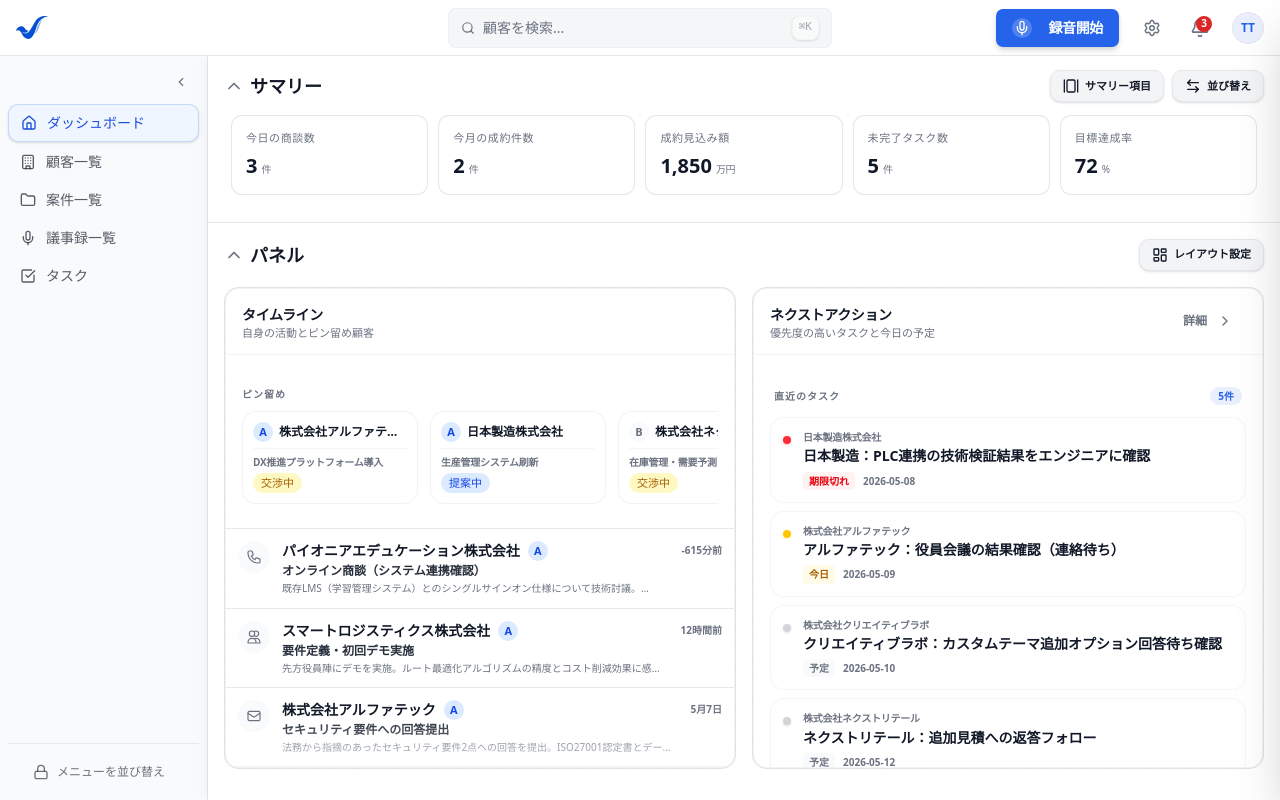
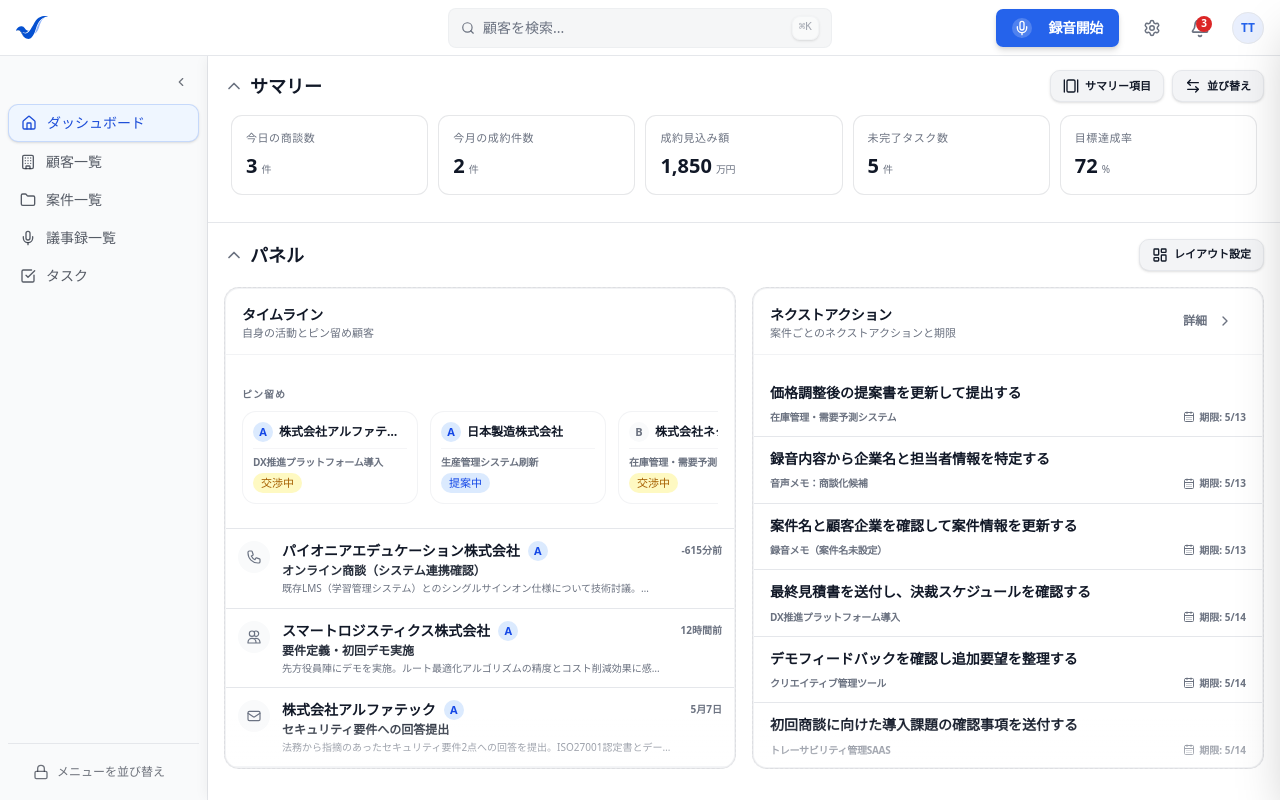
Before and after one commit to aswell-natura/show-nin-frontend, a React (Vite) app: page /login in a window 1280 px wide. Both pictures are taken after a click on the button 377 px from the left and 448 px from the top of the page. Built offline with nearby package versions, Linux system fonts and the light colour scheme.

Commit message:
refactor: migrate PlayerNextActions widget to display project next actions and remove unused stats from dashboard widgets

```diff
--- a/src/components/dashboard/widgets/ManagerAtRisk.tsx
+++ b/src/components/dashboard/widgets/ManagerAtRisk.tsx
@@ -35,9 +35,6 @@ export default function ManagerAtRisk() {
           <ChevronRight className="ml-1 h-3.5 w-3.5" />
         </Button>
       }
-      stats={[
-        { label: 'リスク案件', value: staleProjects.length, unit: '件', valueClassName: 'text-red-600', className: 'bg-red-50/50 border-red-100' },
-      ]}
       items={staleProjects}
       keyExtractor={(p) => p.id}
       emptyMessage="要フォロー案件はありません"
--- a/src/components/dashboard/widgets/PlayerBudgetOverview.tsx
+++ b/src/components/dashboard/widgets/PlayerBudgetOverview.tsx
@@ -33,11 +33,6 @@ export default function PlayerBudgetOverview() {
           <ChevronRight className="ml-1 h-3.5 w-3.5" />
         </Button>
       }
-      stats={[
-        { label: '配分予算', value: (targetAmount / 10000).toLocaleString(), unit: '万円' },
-        { label: '成約実績', value: (closedAmount / 10000).toLocaleString(), unit: '万円' },
-        { label: '見込み率', value: projectedProgress, unit: '%', valueClassName: 'text-blue-600', className: 'bg-blue-50/50 border-blue-100' },
-      ]}
       items={myProjects}
       keyExtractor={(p) => p.id}
       maxItems={5}
--- a/src/components/dashboard/widgets/PlayerNextActions.tsx
+++ b/src/components/dashboard/widgets/PlayerNextActions.tsx
@@ -1,95 +1,73 @@
-import { useAuth } from '../../../context/AuthContext'
-import { useDataStore } from '../../../context/DataStoreContext'
-import { WidgetCard } from '../shared/WidgetCard'
-import { Button } from '@/components/ui/button'
-import { useNavigate } from 'react-router-dom'
-import { cn } from '@/lib/utils'
+import { useAuth } from "../../../context/AuthContext";
+import { useDataStore } from "../../../context/DataStoreContext";
+import { StandardWidget } from "../shared/StandardWidget";
+import { Button } from "@/components/ui/button";
+import { useNavigate } from "react-router-dom";
+import { CalendarDays, ChevronRight } from "lucide-react";
 
-import { ChevronRight } from 'lucide-react'
-
-const todayEvents = [
-  { time: '10:00', label: 'アルファテック 最終確認MTG', color: 'bg-blue-500' },
-  { time: '13:30', label: '日本製造 技術検証レビュー', color: 'bg-muted-foreground/30' },
-  { time: '15:00', label: 'チームミーティング', color: 'bg-green-500' },
-]
+function formatDeadline(date?: string) {
+  if (!date) return "期限未設定";
+  return new Date(`${date}T00:00:00`).toLocaleDateString("ja-JP", {
+    month: "numeric",
+    day: "numeric",
+  });
+}
 
 export default function PlayerNextActions() {
-  const { currentUser } = useAuth()
-  const navigate = useNavigate()
-  const { tasks, customers } = useDataStore()
+  const { currentUser } = useAuth();
+  const navigate = useNavigate();
+  const { projects } = useDataStore();
 
-  const myTasks = tasks
-    .filter((t) => t.user_id === currentUser!.id && !t.is_completed)
-    .sort((a, b) => new Date(a.due_date).getTime() - new Date(b.due_date).getTime())
-
-  const referenceDate = new Date('2026-05-09').toISOString().slice(0, 10)
+  const nextActionProjects = projects
+    .filter(
+      (project) =>
+        project.user_id === currentUser!.id && project.next_action?.trim(),
+    )
+    .sort((a, b) => {
+      if (!a.next_action_date) return 1;
+      if (!b.next_action_date) return -1;
+      return a.next_action_date.localeCompare(b.next_action_date);
+    });
 
   return (
-    <WidgetCard
+    <StandardWidget
       title="ネクストアクション"
-      description="優先度の高いタスクと今日の予定"
+      description="案件ごとのネクストアクションと期限"
       action={
-        <Button variant="ghost" size="sm" onClick={() => navigate('/tasks')} className="font-bold text-muted-foreground hover:text-primary transition-colors">
+        <Button
+          variant="ghost"
+          size="sm"
+          onClick={() => navigate("/projects")}
+          className="font-bold text-muted-foreground hover:text-primary transition-colors"
+        >
           詳細
           <ChevronRight className="ml-1 h-3.5 w-3.5" />
         </Button>
       }
-    >
-      <div className="flex-1 overflow-y-auto p-4 flex flex-col gap-8 scrollbar-thin">
-        <section>
-          <div className="flex items-center justify-between mb-3 px-1">
-            <p className="text-[10px] font-bold text-muted-foreground uppercase tracking-widest">直近のタスク</p>
-            <span className="text-[10px] font-bold text-primary bg-primary/10 px-2 py-0.5 rounded-full">{myTasks.length}件</span>
+      items={nextActionProjects}
+      keyExtractor={(project) => project.id}
+      maxItems={10}
+      onSeeMore={() => navigate("/projects")}
+      emptyMessage="ネクストアクションが登録されていません"
+      renderItem={(project) => (
+        <button
+          onClick={() => navigate(`/projects/${project.id}`)}
+          className="w-full px-4 py-3 text-left hover:bg-muted/50 transition-colors group"
+        >
+          <p className="text-sm font-bold text-foreground leading-snug line-clamp-2 group-hover:text-primary transition-colors">
+            {project.next_action}
+          </p>
+          <div className="mt-2 flex items-center justify-between gap-3 text-[10px] font-bold text-muted-foreground">
+            <span className="truncate uppercase tracking-tight">
+              {project.name}
+            </span>
+            <span className="flex shrink-0 items-center gap-1">
+              <CalendarDays className="h-3 w-3" />
+              期限: {formatDeadline(project.next_action_date)}
+            </span>
           </div>
-          <div className="flex flex-col gap-2">
-            {myTasks.slice(0, 5).map((task) => {
-              const customer = customers.find((c) => c.id === task.customer_id)
-              const isOverdue = task.due_date < referenceDate
-              const isToday = task.due_date === referenceDate
-              return (
-                <div key={task.id} className="p-3 bg-muted/10 rounded-xl border border-border/40 hover:bg-muted/20 transition-colors group cursor-pointer">
-                  <div className="flex items-start gap-3">
-                    <div className={cn(
-                      "mt-1.5 w-2 h-2 rounded-full shrink-0 shadow-sm transition-transform group-hover:scale-125",
-                      isOverdue ? 'bg-red-500 shadow-red-200' : isToday ? 'bg-yellow-400 shadow-yellow-100' : 'bg-muted-foreground/30'
-                    )} />
-                    <div className="flex-1 min-w-0">
-                      <p className="text-[10px] font-bold text-muted-foreground truncate uppercase tracking-tight">{customer?.name || '顧客未指定'}</p>
-                      <p className="text-sm font-bold text-foreground mt-0.5 leading-snug group-hover:text-primary transition-colors">{task.title}</p>
-                      <div className="flex items-center gap-2 mt-1.5">
-                        <span className={cn(
-                          "text-[10px] font-bold px-1.5 py-0.5 rounded",
-                          isOverdue ? 'bg-red-50 text-red-600' : isToday ? 'bg-yellow-50 text-yellow-700' : 'bg-muted text-muted-foreground'
-                        )}>
-                          {isOverdue ? '期限切れ' : isToday ? '今日' : '予定'}
-                        </span>
-                        <span className="text-[10px] font-bold text-muted-foreground">{task.due_date}</span>
-                      </div>
-                    </div>
-                  </div>
-                </div>
-              )
-            })}
-          </div>
-        </section>
-
-        <section>
-          <div className="flex items-center justify-between mb-3 px-1">
-            <p className="text-[10px] font-bold text-muted-foreground uppercase tracking-widest">今日の予定</p>
-          </div>
-          <div className="flex flex-col gap-2">
-            {todayEvents.map((ev, i) => (
-              <div key={i} className="flex items-center gap-4 p-3 bg-background rounded-xl border border-border/40 hover:bg-muted/5 transition-colors">
-                <div className={cn("w-1 h-8 rounded-full shrink-0", ev.color)} />
-                <div className="min-w-0">
-                  <p className="text-[10px] font-bold text-muted-foreground tracking-widest">{ev.time}</p>
-                  <p className="text-sm font-bold text-foreground mt-0.5 truncate">{ev.label}</p>
-                </div>
-              </div>
-            ))}
-          </div>
-        </section>
-      </div>
-    </WidgetCard>
-  )
+        </button>
+      )}
+    />
+  );
 }
--- a/src/components/dashboard/widgets/TaskOverview.tsx
+++ b/src/components/dashboard/widgets/TaskOverview.tsx
@@ -9,7 +9,6 @@ export default function TaskOverview() {
   const { tasks, customers } = useDataStore()
   const referenceDate = '2026-05-09'
   const openTasks = tasks.filter((task) => !task.is_completed)
-  const overdue = openTasks.filter((task) => task.due_date < referenceDate)
 
   return (
     <StandardWidget
@@ -21,11 +20,6 @@ export default function TaskOverview() {
           <ChevronRight className="ml-1 h-3.5 w-3.5" />
         </Button>
       }
-      stats={[
-        { label: '未完了', value: openTasks.length, unit: '件' },
-        { label: '期限超過', value: overdue.length, unit: '件', valueClassName: 'text-red-600 dark:text-red-400', className: 'bg-red-50/50 dark:bg-red-900/10 border-red-100 dark:border-red-900/30' },
-        { label: '総数', value: tasks.length, unit: '件' },
-      ]}
       items={openTasks}
       keyExtractor={(t) => t.id}
       maxItems={10}
--- a/src/context/DataStoreContext.tsx
+++ b/src/context/DataStoreContext.tsx
@@ -43,6 +43,7 @@ function loadProjects() {
       ...project,
       labels: project.labels ?? seed.labels,
       next_action_date: project.next_action_date ?? seed.next_action_date,
+      next_action: project.next_action ?? seed.next_action,
     }
   })
 }
--- a/src/data/mock.ts
+++ b/src/data/mock.ts
@@ -401,6 +401,7 @@ export const mockProjects: Project[] = [
     close_date: "2026-05-31",
     labels: ["社内打ち合わせ", "重点案件"],
     next_action_date: "2026-05-14",
+    next_action: "最終見積書を送付し、決裁スケジュールを確認する",
   },
   {
     id: "proj-002",
@@ -415,6 +416,7 @@ export const mockProjects: Project[] = [
     close_date: "2026-06-30",
     labels: ["追加提案"],
     next_action_date: "2026-05-15",
+    next_action: "チャットボット追加機能のデモ日程を先方と調整する",
   },
   {
     id: "proj-003",
@@ -429,6 +431,7 @@ export const mockProjects: Project[] = [
     close_date: "2026-07-31",
     labels: ["新規案件", "技術確認"],
     next_action_date: "2026-05-16",
+    next_action: "現行システムの連携要件をヒアリングする",
   },
   {
     id: "proj-004",
@@ -457,6 +460,7 @@ export const mockProjects: Project[] = [
     close_date: "2026-05-20",
     labels: ["社内打ち合わせ", "見積調整"],
     next_action_date: "2026-05-13",
+    next_action: "価格調整後の提案書を更新して提出する",
   },
   {
     id: "proj-006",
@@ -499,6 +503,7 @@ export const mockProjects: Project[] = [
     close_date: "2026-06-30",
     labels: ["デモ後フォロー"],
     next_action_date: "2026-05-14",
+    next_action: "デモフィードバックを確認し追加要望を整理する",
   },
   {
     id: "proj-009",
@@ -527,6 +532,7 @@ export const mockProjects: Project[] = [
     close_date: "2026-12-31",
     labels: ["新規案件"],
     next_action_date: "2026-05-14",
+    next_action: "初回商談に向けた導入課題の確認事項を送付する",
   },
   {
     id: "proj-011",
@@ -612,6 +618,7 @@ export const mockProjects: Project[] = [
     source: "recording",
     labels: ["録音起票", "新規案件"],
     next_action_date: "2026-05-13",
+    next_action: "録音内容から企業名と担当者情報を特定する",
     note: "録音から自動作成。企業名が会話内で確定していないため、未紐付け案件として保留中。",
   },
   {
@@ -659,6 +666,7 @@ export const mockProjects: Project[] = [
     source: "recording",
     labels: ["録音起票", "要確認"],
     next_action_date: "2026-05-13",
+    next_action: "案件名と顧客企業を確認して案件情報を更新する",
     note: "顧客企業と案件タイトルを設定せずに録音開始したデータ。企業名と案件名の確認待ち。",
   },
   {
@@ -674,6 +682,7 @@ export const mockProjects: Project[] = [
     close_date: "2026-06-30",
     labels: ["重点案件", "見積調整"],
     next_action_date: "2026-05-15",
+    next_action: "修正版見積と導入効果試算を提出する",
   },
   {
     id: "proj-021",
@@ -688,6 +697,7 @@ export const mockProjects: Project[] = [
     close_date: "2026-08-31",
     labels: ["新規案件"],
     next_action_date: "2026-05-18",
+    next_action: "倉庫担当者向けの要件確認ミーティングを設定する",
   },
   {
     id: "proj-022",
@@ -716,6 +726,7 @@ export const mockProjects: Project[] = [
     close_date: "2026-06-15",
     labels: ["重点案件", "スピード決着"],
     next_action_date: "2026-05-14",
+    next_action: "連携API仕様への回答と契約条件を共有する",
   },
   {
     id: "proj-024",
@@ -744,6 +755,7 @@ export const mockProjects: Project[] = [
     close_date: "2026-07-15",
     labels: ["セキュリティ確認"],
     next_action_date: "2026-05-14",
+    next_action: "セキュリティチェックシートの回答を回収する",
   },
   {
     id: "proj-026",
```
Also changed, not shown: src/components/dashboard/shared/StandardWidget.tsx (+0 -28 lines), src/components/dashboard/widgets/CustomerOverview.tsx (+0 -9 lines), src/components/dashboard/widgets/ManagerMenuOverviews.tsx (+0 -8 lines), src/components/dashboard/widgets/ProjectOverview.tsx (+0 -7 lines).
